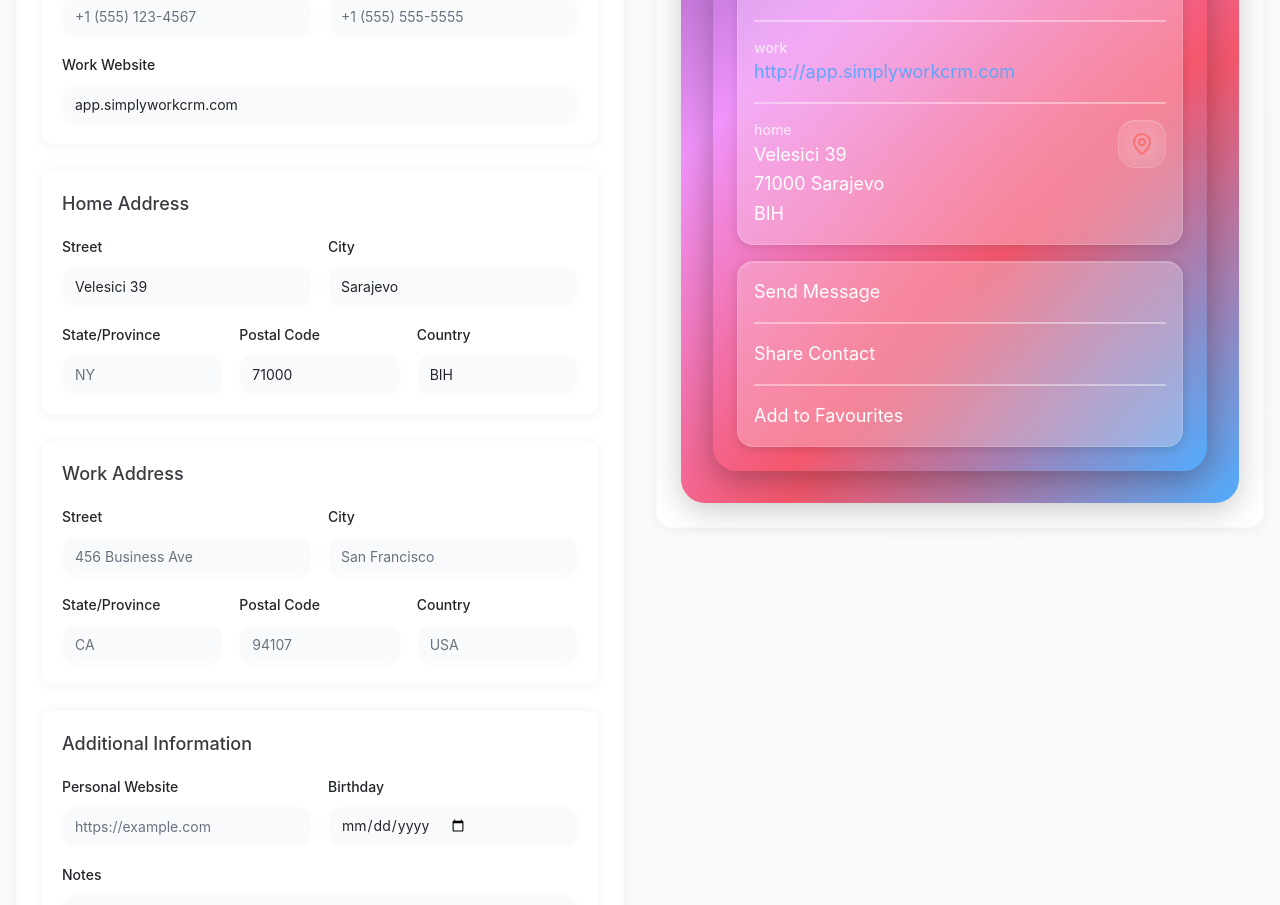
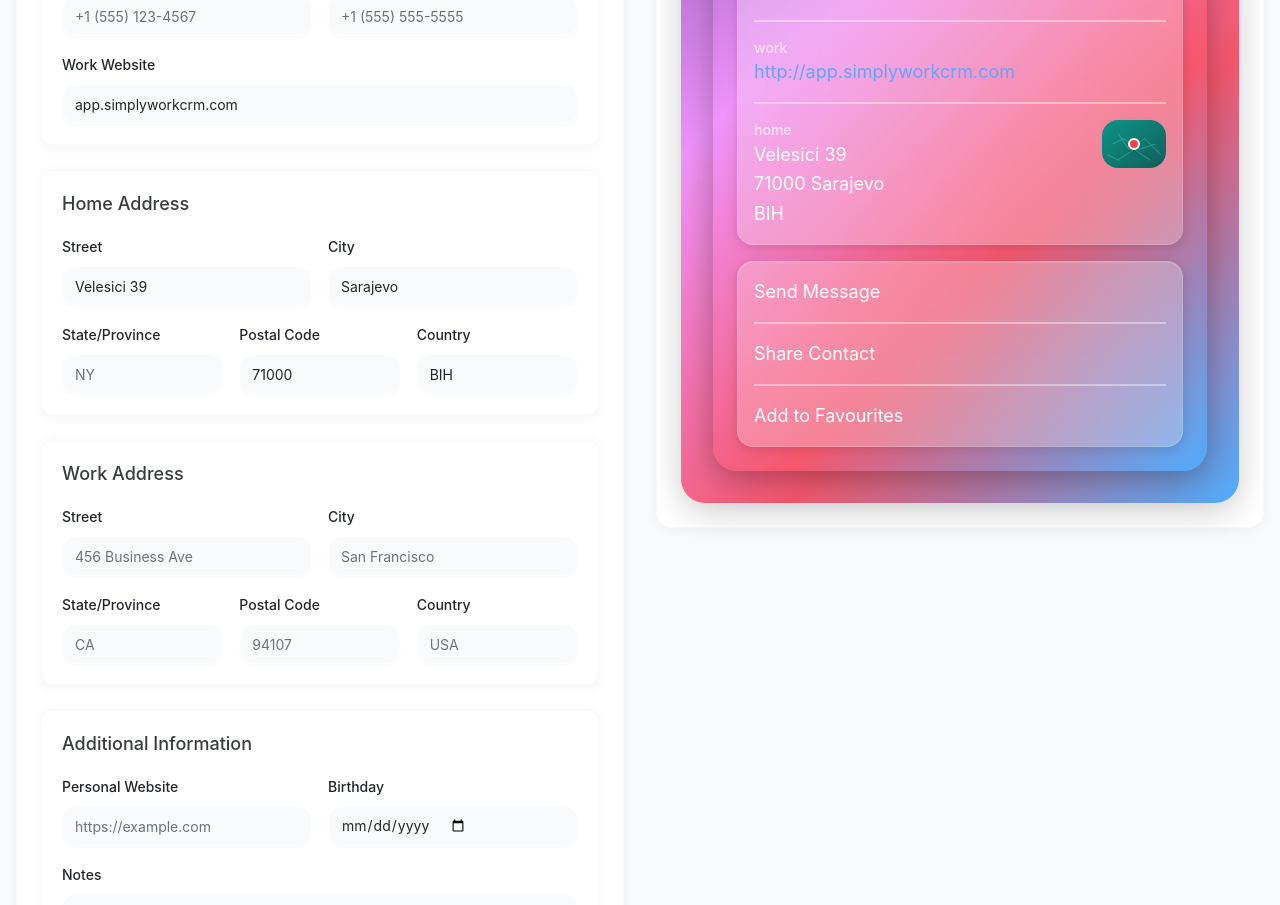
Before and after one commit to SimplyWorkCRM/swcrm-vcf-generator, a React (Vite) app: page / in a window 1280 px wide. Shown: the part 860-1765 px from the top of the page. Built offline with nearby package versions, Linux system fonts and the light colour scheme; the HTML template or start-up script is replaced by a standard one.

Commit message:
Revert map changes

```diff
--- a/src/components/IOSContactPreview.tsx
+++ b/src/components/IOSContactPreview.tsx
@@ -159,8 +159,19 @@ export const IOSContactPreview = ({
                   {contact.home_address.country_region && <div>{contact.home_address.country_region}</div>}
                 </div>
               </div>
-              <div className="w-12 h-12 glass-mini-avatar ml-4 flex items-center justify-center">
-                <MapPin className="w-6 h-6 text-red-400" />
+              <div className="w-16 h-12 ml-4 relative rounded-lg overflow-hidden">
+                <div className="absolute inset-0 bg-gradient-to-br from-teal-600 to-teal-800">
+                  <div className="absolute inset-0 opacity-30">
+                    <svg className="w-full h-full" viewBox="0 0 60 40" fill="none">
+                      <path d="M10 20 L20 15 L35 25 L50 20" stroke="currentColor" strokeWidth="1" className="text-teal-300"/>
+                      <path d="M15 10 L25 25 L40 15 L55 30" stroke="currentColor" strokeWidth="1" className="text-teal-300"/>
+                      <path d="M5 30 L15 35 L30 25 L45 35" stroke="currentColor" strokeWidth="1" className="text-teal-300"/>
+                    </svg>
+                  </div>
+                  <div className="absolute top-1/2 left-1/2 transform -translate-x-1/2 -translate-y-1/2">
+                    <div className="w-3 h-3 bg-red-500 rounded-full border-2 border-white shadow-md"></div>
+                  </div>
+                </div>
               </div>
             </div>
             {(hasWorkAddress || contact.birthday || contact.note) && <div className="contact-divider"></div>}
@@ -179,8 +190,19 @@ export const IOSContactPreview = ({
                   {contact.work_address.country_region && <div>{contact.work_address.country_region}</div>}
                 </div>
               </div>
-              <div className="w-12 h-12 glass-mini-avatar ml-4 flex items-center justify-center">
-                <MapPin className="w-6 h-6 text-red-400" />
+              <div className="w-16 h-12 ml-4 relative rounded-lg overflow-hidden">
+                <div className="absolute inset-0 bg-gradient-to-br from-teal-600 to-teal-800">
+                  <div className="absolute inset-0 opacity-30">
+                    <svg className="w-full h-full" viewBox="0 0 60 40" fill="none">
+                      <path d="M10 20 L20 15 L35 25 L50 20" stroke="currentColor" strokeWidth="1" className="text-teal-300"/>
+                      <path d="M15 10 L25 25 L40 15 L55 30" stroke="currentColor" strokeWidth="1" className="text-teal-300"/>
+                      <path d="M5 30 L15 35 L30 25 L45 35" stroke="currentColor" strokeWidth="1" className="text-teal-300"/>
+                    </svg>
+                  </div>
+                  <div className="absolute top-1/2 left-1/2 transform -translate-x-1/2 -translate-y-1/2">
+                    <div className="w-3 h-3 bg-red-500 rounded-full border-2 border-white shadow-md"></div>
+                  </div>
+                </div>
               </div>
             </div>
             {(contact.birthday || contact.note) && <div className="contact-divider"></div>}
```
Also changed, not shown: src/assets/map-reference.jpg (added).
